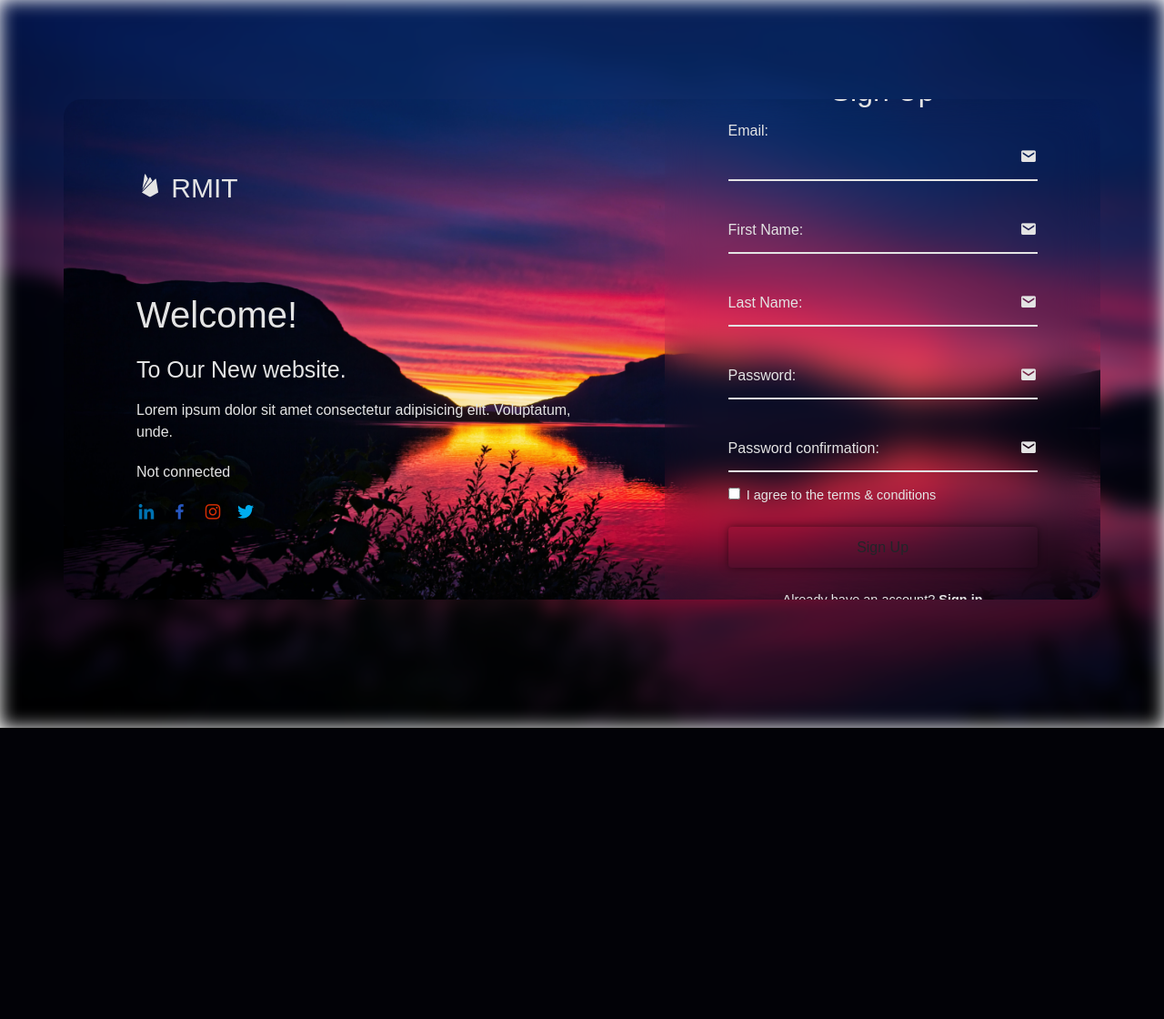
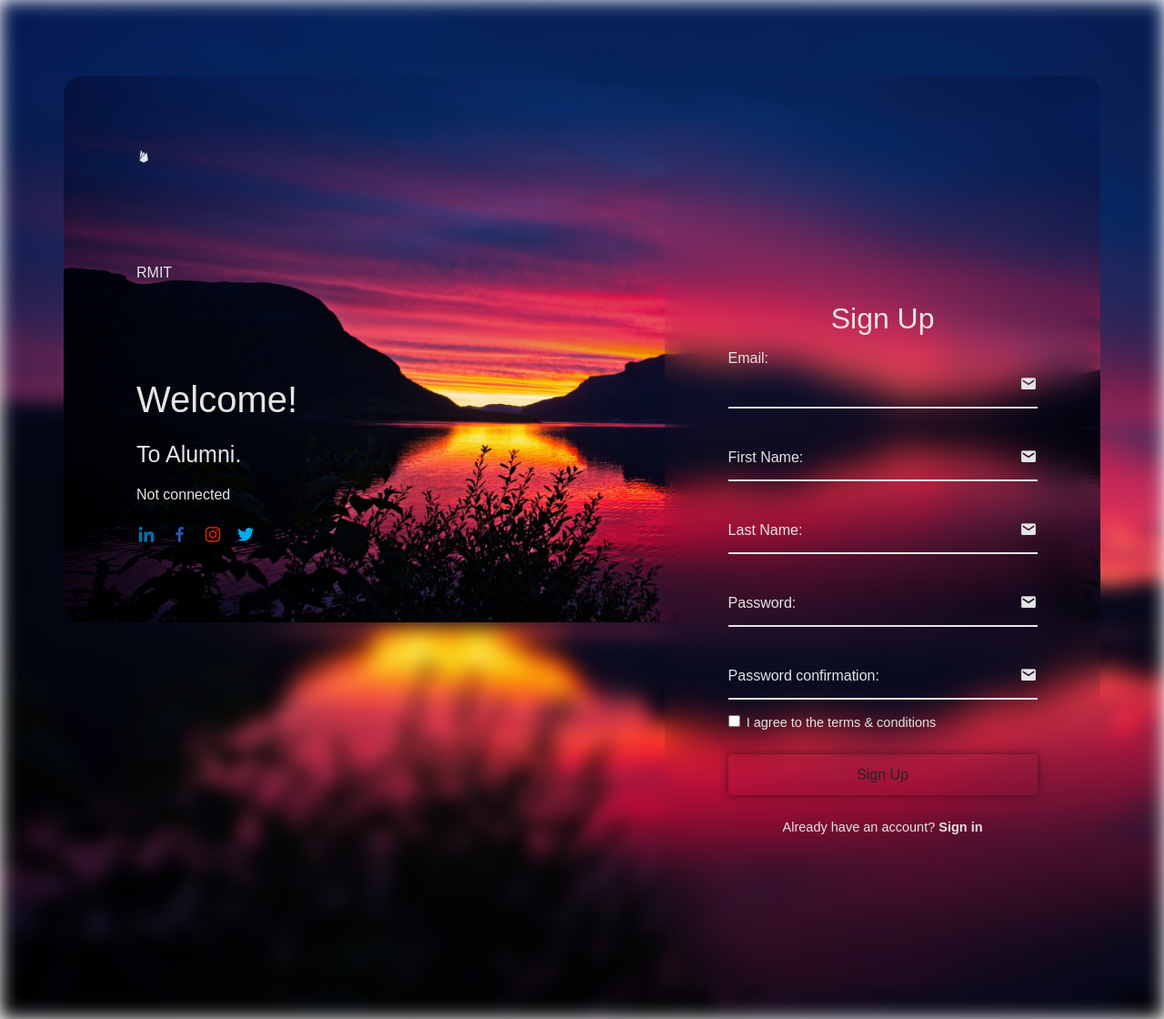
Before and after one commit to Alexis-IMBERT/RMIT-django-a3-infra-and-secu, a Django app: page /register/ in a window 1280 px wide. Shown: the part 56-1176 px from the top of the page at 91% size. Before the commit the page ends 856 px from the top, so only its background shows below. Run offline with Django 4.2, Linux system fonts and the light colour scheme; some libraries are stand-ins or nearby versions.

Commit message:
css fixe

```diff
--- a/alumni_website/listings/static/listings/style.css
+++ b/alumni_website/listings/static/listings/style.css
@@ -93,7 +93,7 @@
 
 .background {
     width: 100%;
-    height: 100vh;
+    height: 140vh;
     background: url('images/background.jpg') no-repeat;
     background-size: cover;
     background-position: center;
@@ -101,11 +101,11 @@
 }
 
 .container {
-    position: absolute;
+    position:absolute;
     top: 50%;
     left: 50%;
     transform: translate(-50%, -50%);
-    padding-top: 400px;
+    padding-top: 600px;
     width: 75%;
     height: 550px;
     background: url("images/background.jpg") no-repeat;
--- a/alumni_website/listings/templates/listings/home.html
+++ b/alumni_website/listings/templates/listings/home.html
@@ -1,16 +1,15 @@
 {% extends 'listings/base.html' %}
 {% block content %}
 <div class="background"></div>
-<div class="container">
-    <div class="content">
+<div class="container" style="height: 100px;">
+    <div class="content" style="margin-bottom: 100px;>
         <h2 class="logo">
             <i class='bx bxl-firebase'></i>
             RMIT
         </h2>
         <div class="text-sci">
             <h2 style="padding-bottom: 20px;">Welcome!<br></h2>
-            <h2><span>To Our New website.</span></h2>
-            <p>Lorem ipsum dolor sit amet consectetur adipisicing elit. Voluptatum, unde.</p>
+            <h2><span>To Alumni.</span></h2>
 
             {% if user.is_authenticated %}
             <p>Hi {{user.first_name}} </p>
--- a/alumni_website/listings/templates/listings/register.html
+++ b/alumni_website/listings/templates/listings/register.html
@@ -2,8 +2,8 @@
 
 {% block authentification %}
 <!-- Register Forms -->
-<div class="logreg-box active" >
-  <div class="form-box register">
+<div class="logreg-box active" style="height: 1000px;">
+  <div class="form-box register" style="margin-top: 50px;">
     <form action="#" method="post" novalidate>
       {% csrf_token %}
       <h2>Sign Up</h2>
```
